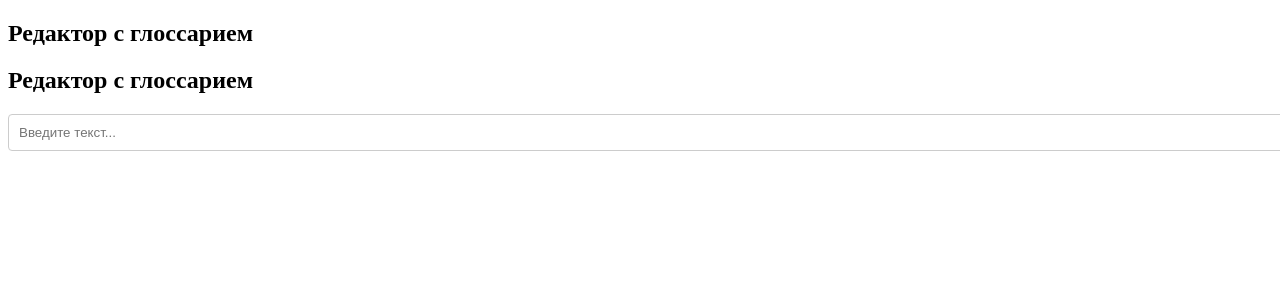
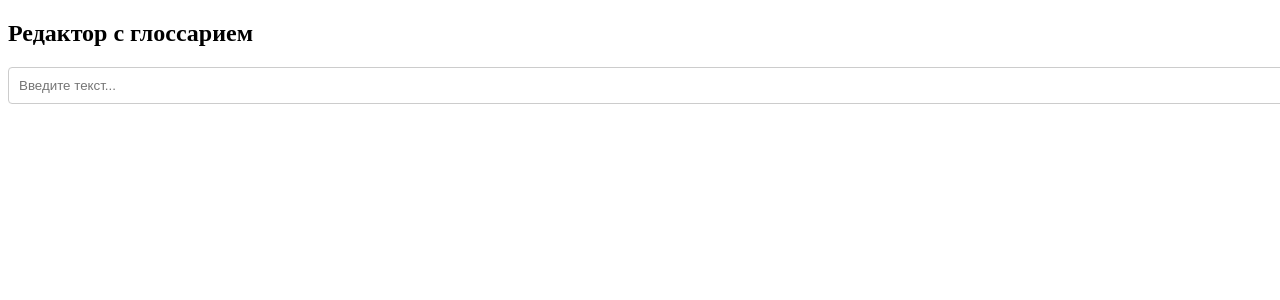
Before and after one commit to DmPd1980/glossary-editor, a React (Create React App) app: page / in a window 1280 px wide. Shown: the top 300 px of the page. Built offline with nearby package versions, Linux system fonts and the light colour scheme.

Commit message:
Update Editor.js

```diff
--- a/src/Editor.js
+++ b/src/Editor.js
@@ -12,7 +12,6 @@ const Editor = ({ glossary }) => {
 
   return (
     <div>
-      <h2>Редактор с глоссарием</h2>
       <input
         type="text"
         placeholder="Введите текст..."
```
